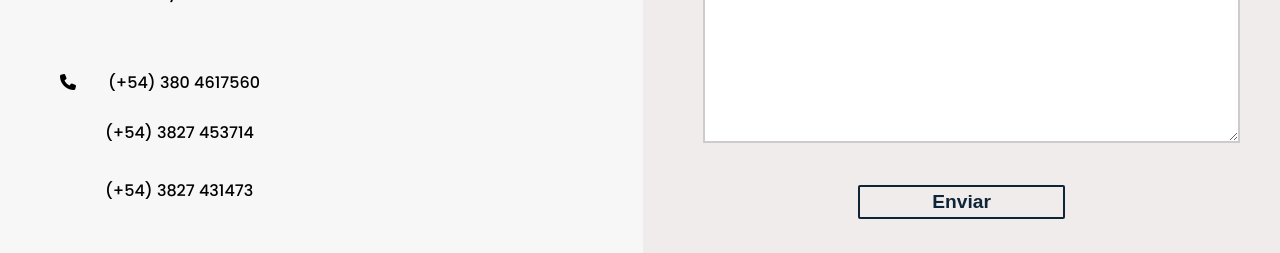
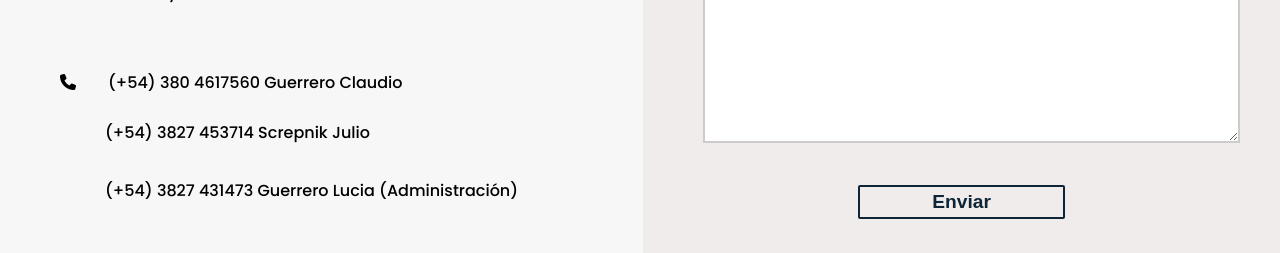
Before and after one commit to juliscrep/North-Winds-Project-, a Next.js app: page /contact in a window 1280 px wide. Shown: the part 508-761 px from the top of the page. Built offline with nearby package versions, Linux system fonts and the light colour scheme; a web font is replaced by a local one.

Commit message:
cambios en contacto

```diff
--- a/app/contact/page.jsx
+++ b/app/contact/page.jsx
@@ -27,10 +27,10 @@ function ContactPage(){
 
             <div className={styles.contactSection} >
                 <i className="fa fa-phone"></i>
-                <span className={styles.iconBoxTitle2}>(+54) 380 4617560</span>
+                <span className={styles.iconBoxTitle2}>(+54) 380 4617560 Guerrero Claudio</span>
                 <div className={styles.contactSection2}>
-                    <span className={styles.iconBoxTitle5}>(+54) 3827 453714</span>
-                    <span className={styles.iconBoxTitle5}>(+54) 3827 431473</span>
+                    <span className={styles.iconBoxTitle5}>(+54) 3827 453714 Screpnik Julio</span>
+                    <span className={styles.iconBoxTitle5}>(+54) 3827 431473 Guerrero Lucia (Administración) </span>
                 </div>
 
 
```
